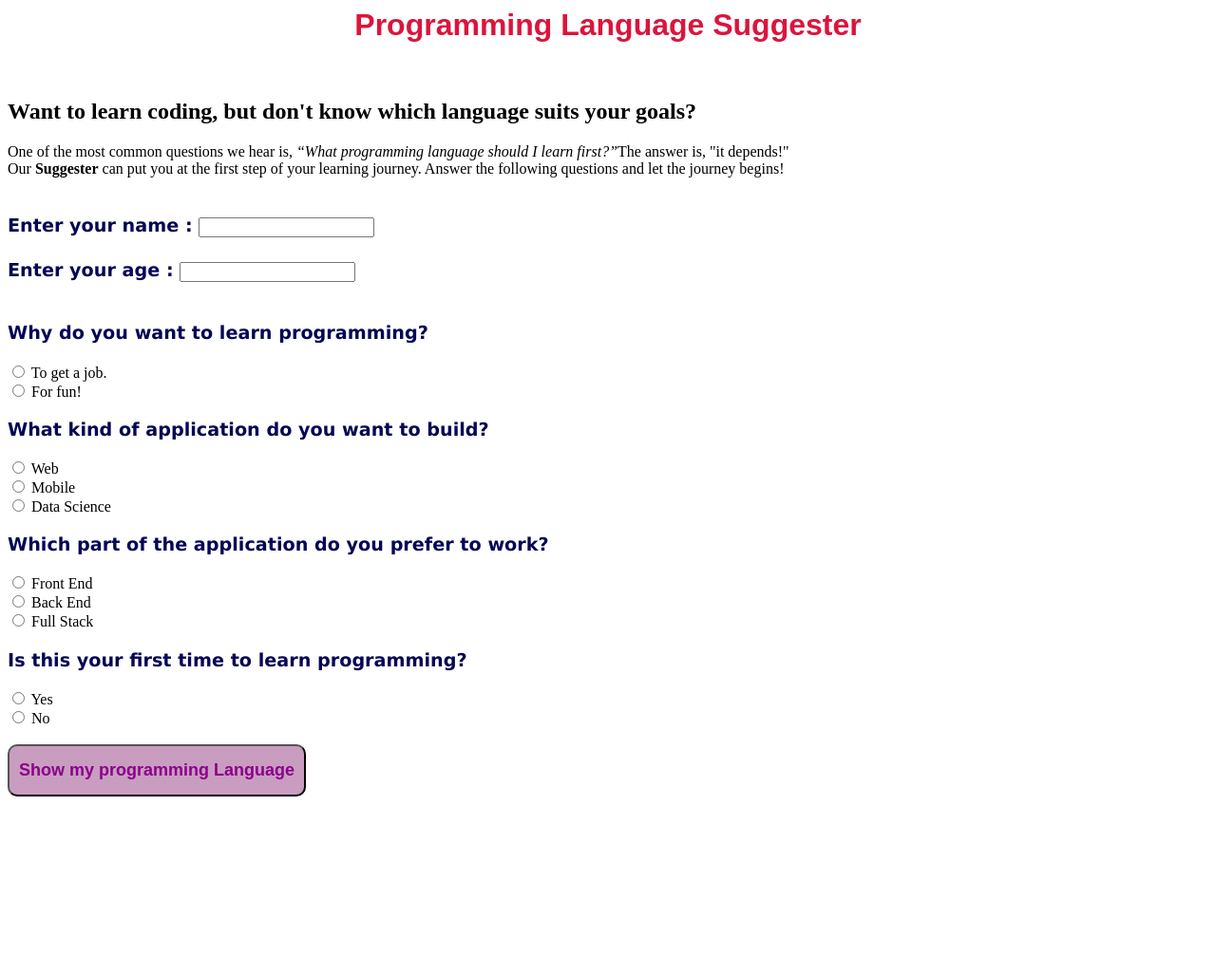
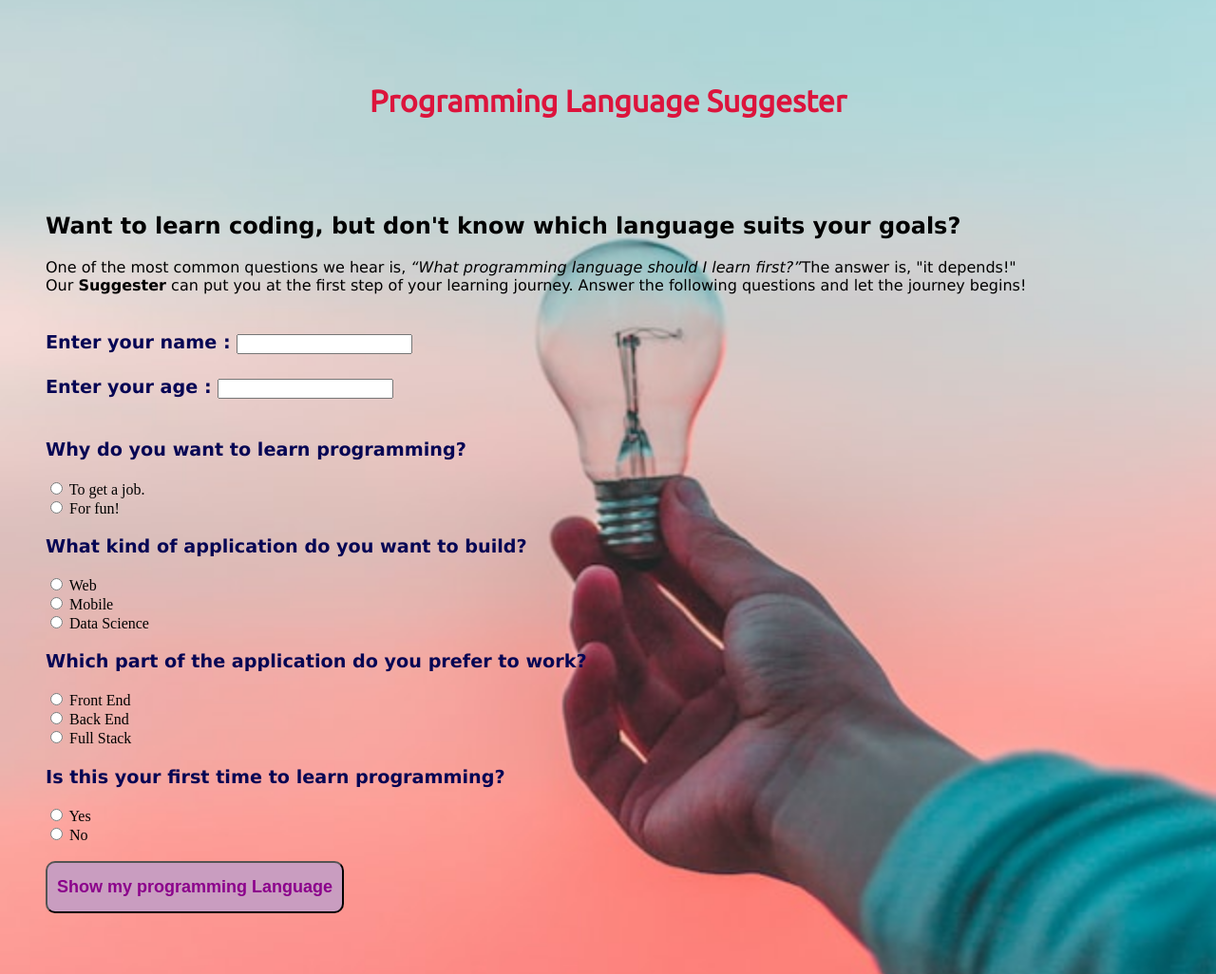
Before and after one commit to basmasiam/ProgrammingLanguages, a plain HTML site: page index.html in a window 1280 px wide. Shown: the whole page at 95% size. Before the commit the page ends 855 px from the top, so only its background shows below. Drawn offline with Linux system fonts and the light colour scheme.

Commit message:
It will add background image to index.html

```diff
--- a/css/styles.css
+++ b/css/styles.css
@@ -6,7 +6,11 @@ h1{
   color: crimson;
 text-align: center;
 font-family: 'Ubuntu', sans-serif;
-font: size 500px;
+font: size 700px;
+padding: 40px;
+border-bottom: 10px;
+border-width: 50%;
+border-style: initial;
 }
 
 .questionStyle{
@@ -16,10 +20,15 @@ font: size 500px;
   font-weight: bold;
 }
 
-.body{
-  border-style: dotted;
-  padding: auto;
-  background-image: -moz-radial-gradient();
+body{
+  margin: left 40px;
+  block-size: auto;
+  padding: 40px;
+  background-image:url(img/guide.jpg);
+  background-size:cover;
+  background-position: 100%;
+  height:fit-content;
+  box-sizing: border-box;
 
 }
 
@@ -33,8 +42,13 @@ button{
   font-size: large;
   font-weight: bold;
   padding: 15px 10px;
+  align-items: center;
 }
 button:hover{
   color: rgb(201, 157, 192);
   background-color: darkmagenta;
 }
+
+.intro{
+  font-family: Verdana, Geneva, Tahoma, sans-serif;
+}
--- a/index.html
+++ b/index.html
@@ -3,14 +3,16 @@
   <head>
     <link href="css/styles.css" type="text/css" rel="stylesheet">
     <script src="js/scripts.js"></script>
-  </div>
+    <link rel="preconnect" href="https://fonts.googleapis.com">
+<link rel="preconnect" href="https://fonts.gstatic.com" crossorigin>
+<link href="https://fonts.googleapis.com/css2?family=Ubuntu&display=swap" rel="stylesheet">
     <title>Programming Language Suggester</title>
   </head>
   <body>
     <h1>Programming Language Suggester</h1><br>
     <div id="form">
-    <h2>Want to learn coding, but don't know which language suits your goals?</h2>
-    <p>One of the most common questions we hear is, <em>“What programming language should I learn first?”</em>The answer is, "it depends!"<br> Our <strong>Suggester</strong> can put you at the first step of your learning journey. Answer the following questions and let the journey begins!</p>
+    <h2 class="intro">Want to learn coding, but don't know which language suits your goals?</h2>
+    <p class="intro">One of the most common questions we hear is, <em>“What programming language should I learn first?”</em>The answer is, "it depends!"<br> Our <strong>Suggester</strong> can put you at the first step of your learning journey. Answer the following questions and let the journey begins!</p>
 
     <form>
       <div class="questionStyle">
```
Also changed, not shown: css/img/guide.jpg (added).
